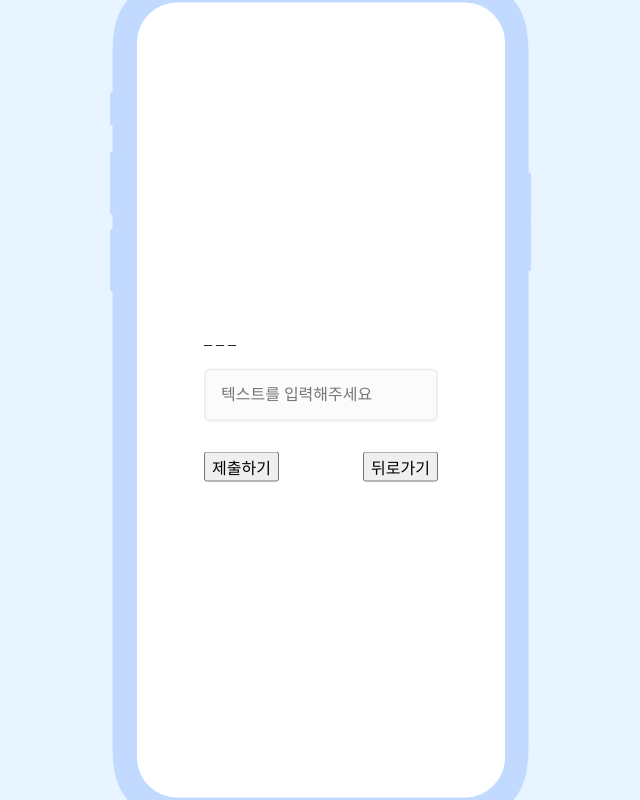
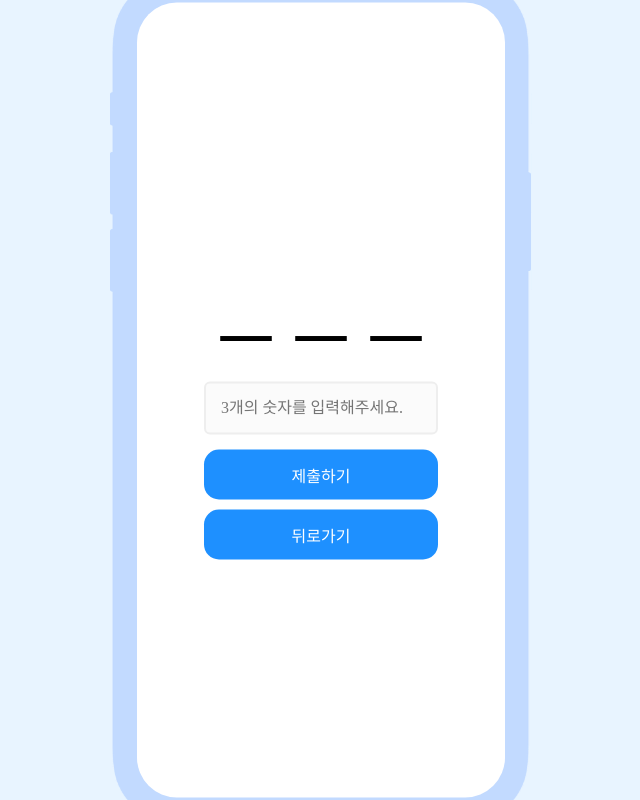
Before and after one commit to eundol0519/BullsAndCows, a React (Create React App) app: page /option in a window 1280 px wide. Both pictures are taken after a click on the button "시작하기". Shown: the whole page, without its empty margins (319-959 px from the left). Built offline with nearby package versions, Linux system fonts and the light colour scheme; a web font is replaced by a local one.

Commit message:
💄 : 게임 화면 UI 수정

```diff
--- a/src/pages/Game.tsx
+++ b/src/pages/Game.tsx
@@ -5,6 +5,8 @@ import { useNavigate } from "react-router-dom";
 import styled from "@emotion/styled";
 import Toast, { notify } from "../elements/Toast";
 import Input from "../elements/Input";
+import { css } from "@emotion/react";
+import Button from "../elements/Button";
 
 interface AnswerLogProps {
   number: string;
@@ -16,7 +18,8 @@ interface AnswerLogProps {
 const Game = () => {
   const navigation = useNavigate();
 
-  const { numberCount, numbers } = useRecoilValue(getGameOptionState);
+  const { numberCount, roundCount, numbers } =
+    useRecoilValue(getGameOptionState);
   const [answer, setAnswer] = useState("");
   const [answerLog, setAnswerLog] = useState<AnswerLogProps[]>([]);
   const [end, setEnd] = useState(false);
@@ -82,51 +85,68 @@ const Game = () => {
 
   return (
     <div>
-      <h1>
+      <h1
+        css={css`
+          text-align: center;
+          font-size: 100px;
+          margin: 0;
+        `}
+      >
         {answerLog.length <= 10 && end ? numbers : numbers.map((_) => "_ ")}
       </h1>
-      <div>
+      <LogList lengthYN={answerLog.length > 0}>
         {answerLog.map((item) => (
           <LogItem>
-            {item.number}
-            <br />
-            Strike: {item.strike}/Ball: {item.ball}/Out: {item.out}
+            <strong>{item.number}</strong>
+            <hr />
+            Strike : <strong>{item.strike}</strong> | Ball :{" "}
+            <strong>{item.ball}</strong> | Out : <strong>{item.out}</strong>
           </LogItem>
         ))}
-      </div>
+      </LogList>
       <Input
         type="number"
         name="answer"
         onChange={inputHandler}
         value={answer}
+        placeholder={`${numberCount}개의 숫자를 입력해주세요.`}
       />
-      <ButtonWrap>
-        <button onClick={submit} disabled={end}>
+      <div>
+        <Button onClick={submit} disabled={end}>
           제출하기
-        </button>
-        <button
+        </Button>
+        <Button
           onClick={() => {
             navigation("/option");
           }}
         >
           뒤로가기
-        </button>
-      </ButtonWrap>
+        </Button>
+      </div>
       <Toast />
     </div>
   );
 };
 
-const ButtonWrap = styled.div`
-  margin-top: 20px;
-  display: flex;
-  justify-content: space-between;
+const LogList = styled.div<{ lengthYN: boolean }>`
+  max-height: 400px;
+  overflow: auto;
+  padding: 10px;
+  border-radius: 15px;
+  background: ${({ lengthYN }) => (lengthYN ? "#eee" : "white")};
 `;
 
 const LogItem = styled.div`
   padding: 10px;
   margin: 10px 0;
-  border: 1px solid #dadada;
+  border: 2px solid var(--main-color);
+  border-radius: 15px;
+  text-align: center;
+  background: white;
+
+  strong {
+    font-weight: 700;
+  }
 `;
 
 export default Game;
```
